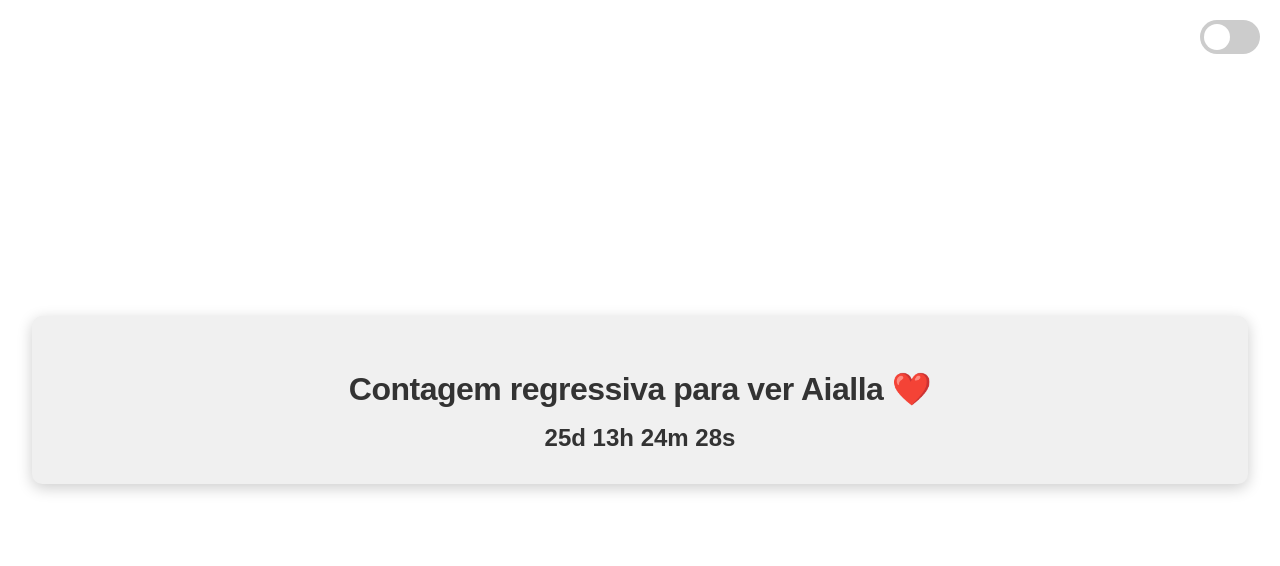
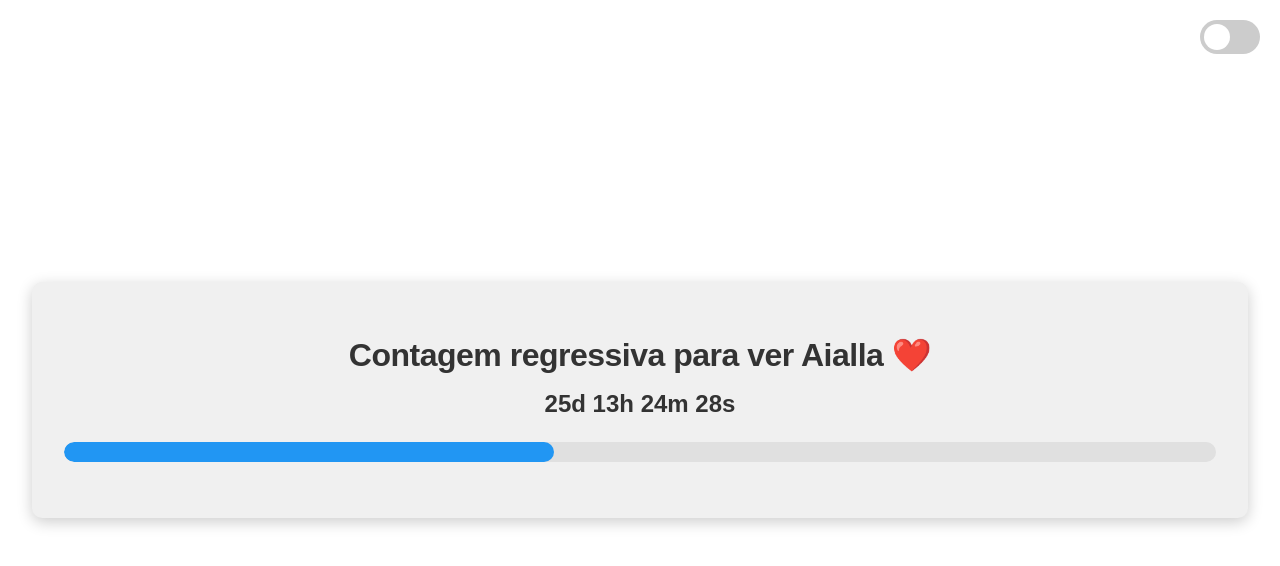
Before and after one commit to gerssivaldosantos/counting, a plain HTML site: page index.html in a window 1280 px wide. Drawn offline with Linux system fonts and the light colour scheme.

Commit message:
Adds loader

```diff
--- a/index.html
+++ b/index.html
@@ -42,6 +42,24 @@
       font-size: 1.5rem;
       font-weight: bold;
       color: var(--text-color);
+      margin-bottom: 1.5rem;
+    }
+
+    /* Barra de progresso */
+    .progress-container {
+      width: 100%;
+      background-color: var(--progress-bg-color);
+      border-radius: 10px;
+      overflow: hidden;
+      margin-bottom: 1.5rem;
+    }
+
+    .progress-bar {
+      height: 20px;
+      background-color: #2196F3;
+      width: 0;
+      border-radius: 10px;
+      transition: width 0.5s ease;
     }
 
     /* Switch estiloso */
@@ -101,12 +119,14 @@
       --bg-color: #ffffff;
       --text-color: #333333;
       --container-bg-color: #f0f0f0;
+      --progress-bg-color: #e0e0e0;
     }
 
     [data-theme="dark"] {
       --bg-color: #121212;
       --text-color: #ffffff;
       --container-bg-color: #1e1e1e;
+      --progress-bg-color: #333333;
     }
 
     /* Responsividade */
@@ -142,6 +162,9 @@
   <div class="container">
     <h1>Contagem regressiva para ver Aialla ❤️</h1>
     <div id="countdown">Carregando...</div>
+    <div class="progress-container">
+      <div class="progress-bar" id="progress-bar"></div>
+    </div>
   </div>
 
   <div class="theme-switch">
@@ -152,24 +175,33 @@
   </div>
 
   <script>
-    const targetDate = new Date('2025-03-29T11:00:00-03:00'); // Data no fuso horário de Brasília
+    const startDate = new Date('2025-02-13T00:00:00-03:00'); // Data inicial: 13/02/2025
+    const targetDate = new Date('2025-03-29T11:00:00-03:00'); // Data final: 29/03/2025
 
-    // Atualiza a contagem regressiva
+    // Atualiza a contagem regressiva e a barra de progresso
     function updateCountdown() {
       const now = new Date();
-      const timeDifference = targetDate - now;
+      const totalTime = targetDate - startDate;
+      const elapsedTime = now - startDate;
+      const remainingTime = targetDate - now;
 
-      if (timeDifference <= 0) {
+      if (remainingTime <= 0) {
         document.getElementById('countdown').innerText = "Chegou o grande dia!";
+        document.getElementById('progress-bar').style.width = "100%";
         return;
       }
 
-      const days = Math.floor(timeDifference / (1000 * 60 * 60 * 24));
-      const hours = Math.floor((timeDifference % (1000 * 60 * 60 * 24)) / (1000 * 60 * 60));
-      const minutes = Math.floor((timeDifference % (1000 * 60 * 60)) / (1000 * 60));
-      const seconds = Math.floor((timeDifference % (1000 * 60)) / 1000);
+      // Atualiza a contagem regressiva
+      const days = Math.floor(remainingTime / (1000 * 60 * 60 * 24));
+      const hours = Math.floor((remainingTime % (1000 * 60 * 60 * 24)) / (1000 * 60 * 60));
+      const minutes = Math.floor((remainingTime % (1000 * 60 * 60)) / (1000 * 60));
+      const seconds = Math.floor((remainingTime % (1000 * 60)) / 1000);
 
       document.getElementById('countdown').innerText = `${days}d ${hours}h ${minutes}m ${seconds}s`;
+
+      // Atualiza a barra de progresso
+      const progress = (elapsedTime / totalTime) * 100;
+      document.getElementById('progress-bar').style.width = `${Math.min(progress, 100)}%`;
     }
 
     // Alterna entre light e dark mode
```
